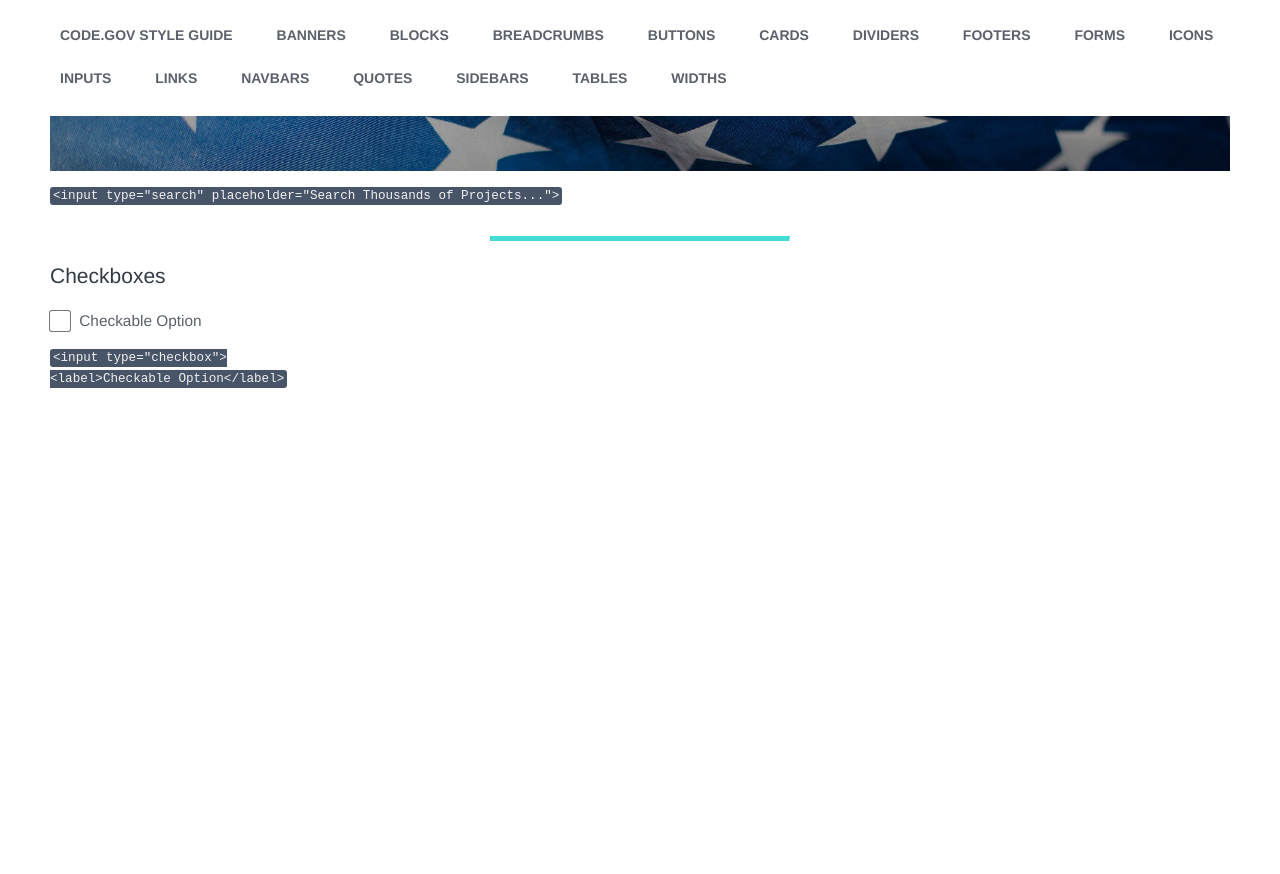
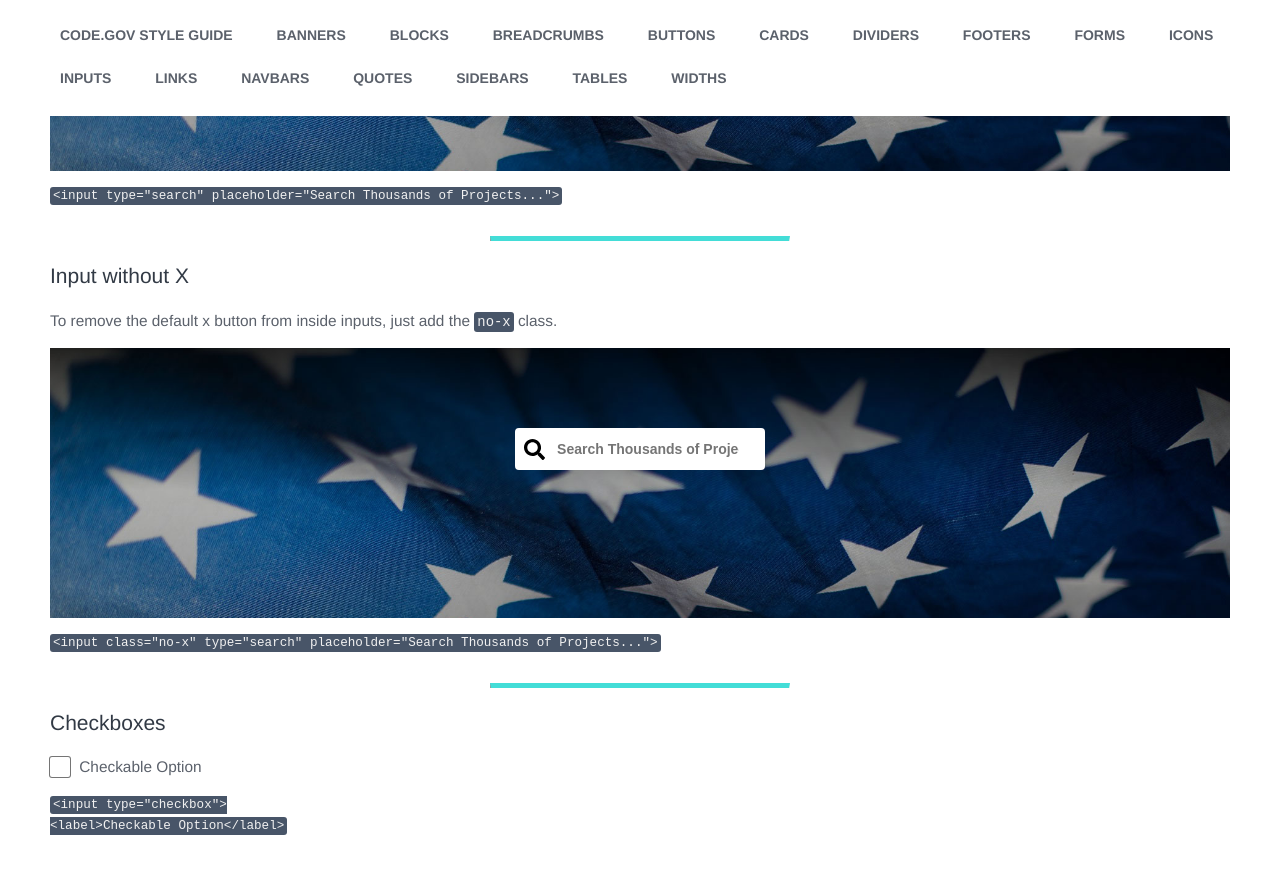
Before and after one commit to GSA/code-gov-style, a Jekyll site: the page built from components/inputs.md, in a window 1280 px wide and 900 px high, scrolled down 765 px. Shown: the top 874 px of the window. Built offline with Jekyll 4.4.1, drawn with Linux system fonts in a browser that asks for light colours; before the commit the page ends 1218 px from its top, so only the background shows below that.

Commit message:
tried to remove x in search input and failed

````diff
--- a/_sass/_inputs.scss
+++ b/_sass/_inputs.scss
@@ -14,6 +14,19 @@ input {
   @media screen and (min-width: $small-screen) {
     font-size: 1.4rem;
   }
+
+  &.no-x {
+
+    ::-webkit-clear-button {
+      -webkit-appearance: none;
+      display: none;
+    }
+
+    ::-ms-clear {
+      display: none;
+    }
+  }
+
 
   &[type=search] {
     background-color: $color-white;
--- a/components/inputs.md
+++ b/components/inputs.md
@@ -26,6 +26,17 @@ Just add the type `search` to the input and a search icon will appear
 
 ---
 
+# Input without X
+To remove the default x button from inside inputs, just add the `no-x` class.
+<div class="banner">
+  <input class="no-x" type="search" placeholder="Search Thousands of Projects...">
+</div>
+```
+<input class="no-x" type="search" placeholder="Search Thousands of Projects...">
+```
+
+---
+
 # Checkboxes
 <input id="checkbox-1" type="checkbox">
 <label for="checkbox-1">Checkable Option</label>
````
